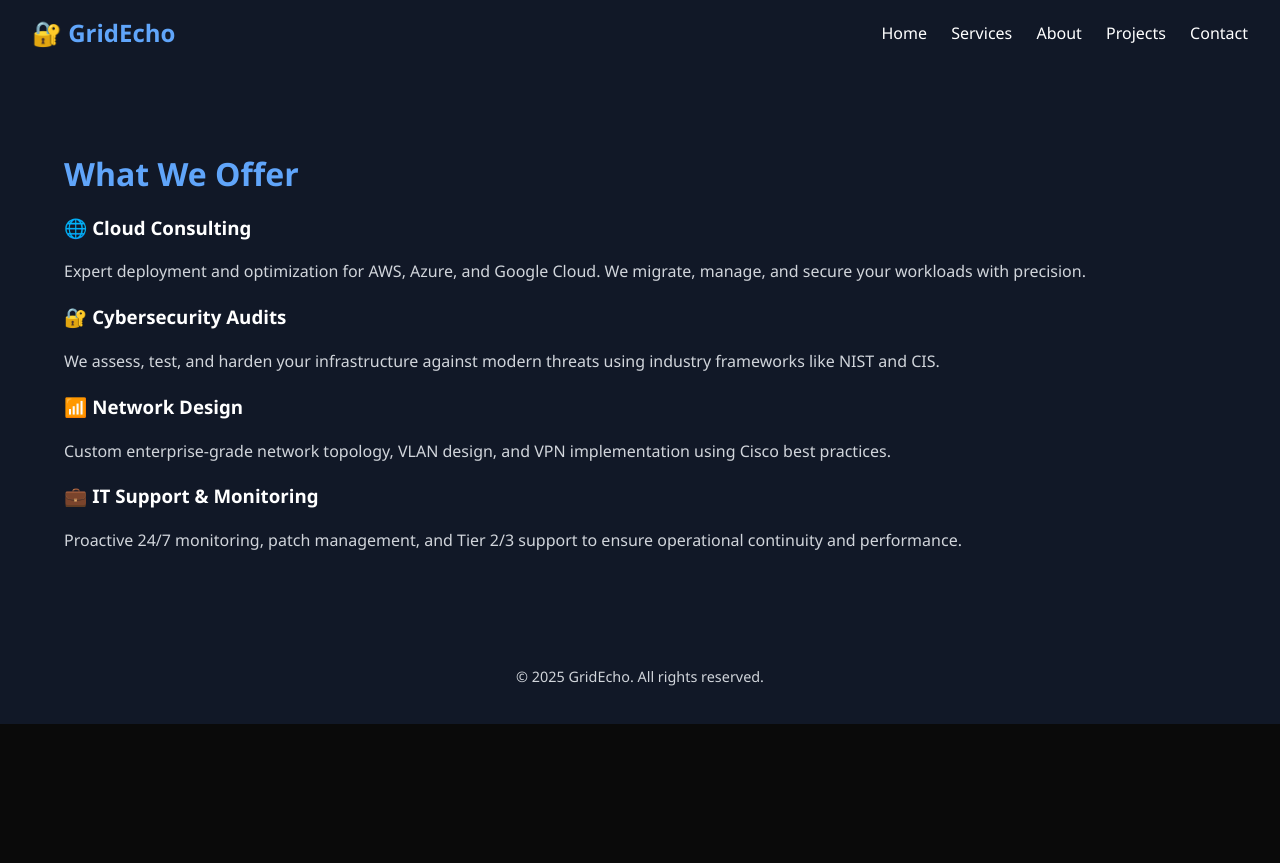
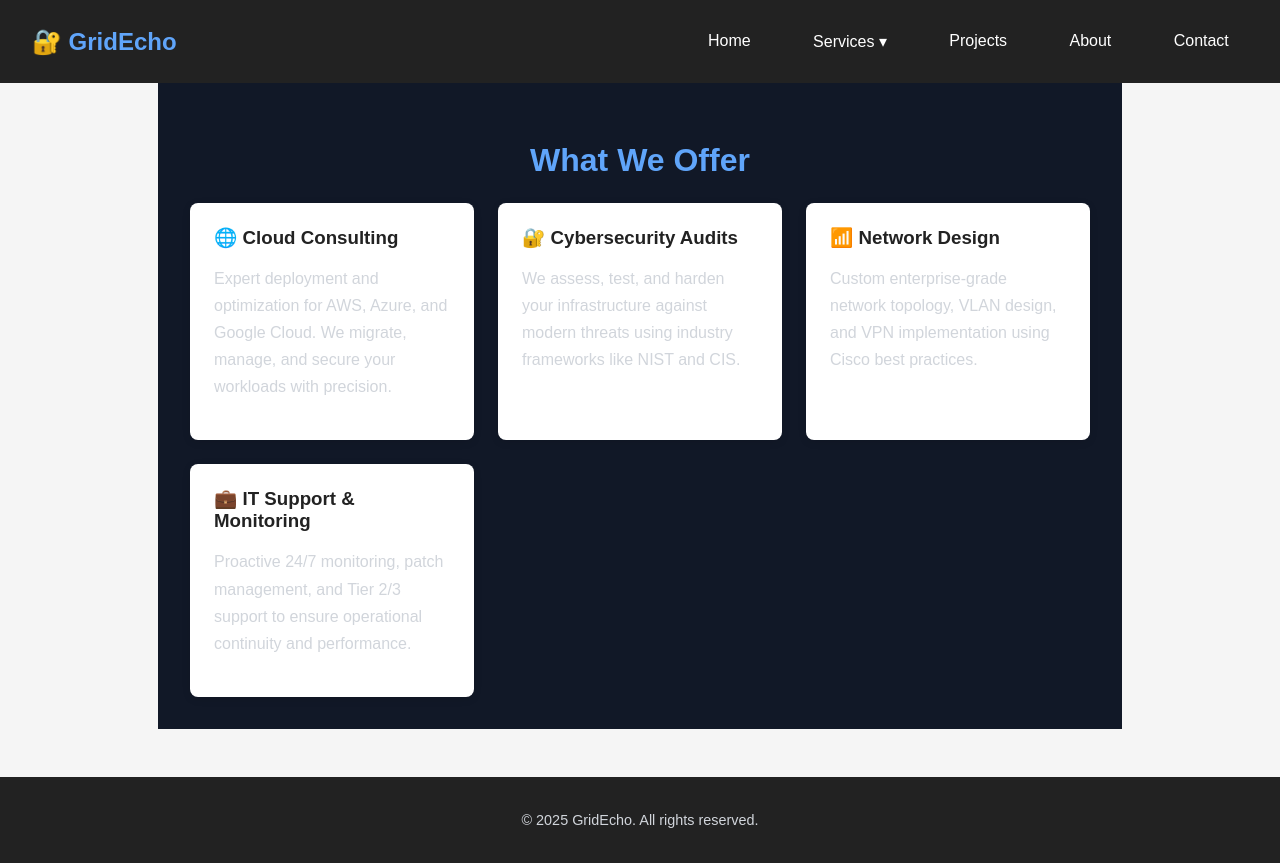
Before and after one commit to mohammadalhan/gridecho.github.io, a plain HTML site: page services (1).html in a window 1280 px wide. Before the commit the page ends 800 px from the top, so only its background shows below. Drawn offline with Linux system fonts and the light colour scheme.

Commit message:
Update services (1).html

```diff
--- a/services (1).html
+++ b/services (1).html
@@ -5,16 +5,149 @@
   <meta name="viewport" content="width=device-width, initial-scale=1.0"/>
   <title>Our Services | GridEcho</title>
   <link rel="stylesheet" href="style.css" />
+  <style>
+    /* NAVBAR with dropdown styles */
+    .nav {
+      list-style: none;
+      margin: 0;
+      padding: 0;
+      display: flex;
+      gap: 1.5rem;
+      font-family: Arial, sans-serif;
+      background-color: #222;
+    }
+    .nav > li {
+      position: relative;
+    }
+    .nav > li > a {
+      display: block;
+      color: white;
+      text-decoration: none;
+      padding: 1rem 1.2rem;
+      transition: background-color 0.3s ease;
+    }
+    .nav > li > a:hover,
+    .nav > li > a:focus {
+      background-color: #444;
+      outline: none;
+    }
+    .dropdown > a {
+      cursor: pointer;
+    }
+    .dropdown-menu {
+      display: none;
+      position: absolute;
+      top: 100%;
+      left: 0;
+      background-color: #333;
+      min-width: 180px;
+      box-shadow: 0 4px 8px rgba(0,0,0,0.2);
+      border-radius: 0 0 6px 6px;
+      z-index: 1000;
+    }
+    .dropdown-menu li a {
+      display: block;
+      padding: 0.75rem 1rem;
+      color: white;
+      text-decoration: none;
+      transition: background-color 0.3s ease;
+    }
+    .dropdown-menu li a:hover,
+    .dropdown-menu li a:focus {
+      background-color: #555;
+      outline: none;
+    }
+    .dropdown:hover > .dropdown-menu,
+    .dropdown:focus-within > .dropdown-menu {
+      display: block;
+    }
+    @media (max-width: 600px) {
+      .nav {
+        flex-direction: column;
+      }
+      .nav > li {
+        width: 100%;
+      }
+      .dropdown-menu {
+        position: static;
+        box-shadow: none;
+        border-radius: 0;
+      }
+    }
+
+    /* Basic page styling */
+    body {
+      margin: 0;
+      font-family: Arial, sans-serif;
+      background: #f5f5f5;
+      color: #222;
+    }
+    header {
+      display: flex;
+      align-items: center;
+      justify-content: space-between;
+      padding: 1rem 2rem;
+      background-color: #222;
+      color: white;
+    }
+    .logo {
+      font-weight: bold;
+      font-size: 1.5rem;
+    }
+    section {
+      padding: 2rem;
+      max-width: 900px;
+      margin: auto;
+    }
+    h2 {
+      text-align: center;
+      margin-bottom: 1.5rem;
+    }
+    .services {
+      display: grid;
+      gap: 1.5rem;
+      grid-template-columns: repeat(auto-fit, minmax(280px, 1fr));
+    }
+    .service {
+      background: white;
+      border-radius: 8px;
+      padding: 1.5rem;
+      box-shadow: 0 2px 8px rgba(0,0,0,0.1);
+    }
+    .service h3 {
+      margin-top: 0;
+      margin-bottom: 0.5rem;
+    }
+    footer {
+      text-align: center;
+      padding: 1rem;
+      background-color: #222;
+      color: white;
+      margin-top: 3rem;
+      font-size: 0.9rem;
+    }
+  </style>
 </head>
 <body>
   <header>
     <div class="logo"><span class="icon">🔐</span> GridEcho</div>
-    <nav class="nav-links">
-      <a href="index.html">Home</a>
-      <a href="services.html">Services</a>
-      <a href="about.html">About</a>
-      <a href="projects.html">Projects</a>
-      <a href="contact.html">Contact</a>
+    <nav>
+      <ul class="nav">
+        <li><a href="index.html">Home</a></li>
+        <li class="dropdown">
+          <a href="services.html">Services ▾</a>
+          <ul class="dropdown-menu">
+            <li><a href="cloud-consulting.html">Cloud Consulting</a></li>
+            <li><a href="cybersecurity.html">Cybersecurity Audits</a></li>
+            <li><a href="network-design.html">Network Design</a></li>
+            <li><a href="it-support.html">IT Support & Monitoring</a></li>
+            <li><a href="infrastructure.html">Infrastructure Setup</a></li>
+          </ul>
+        </li>
+        <li><a href="projects.html">Projects</a></li>
+        <li><a href="about.html">About</a></li>
+        <li><a href="contact.html">Contact</a></li>
+      </ul>
     </nav>
   </header>
 
```
